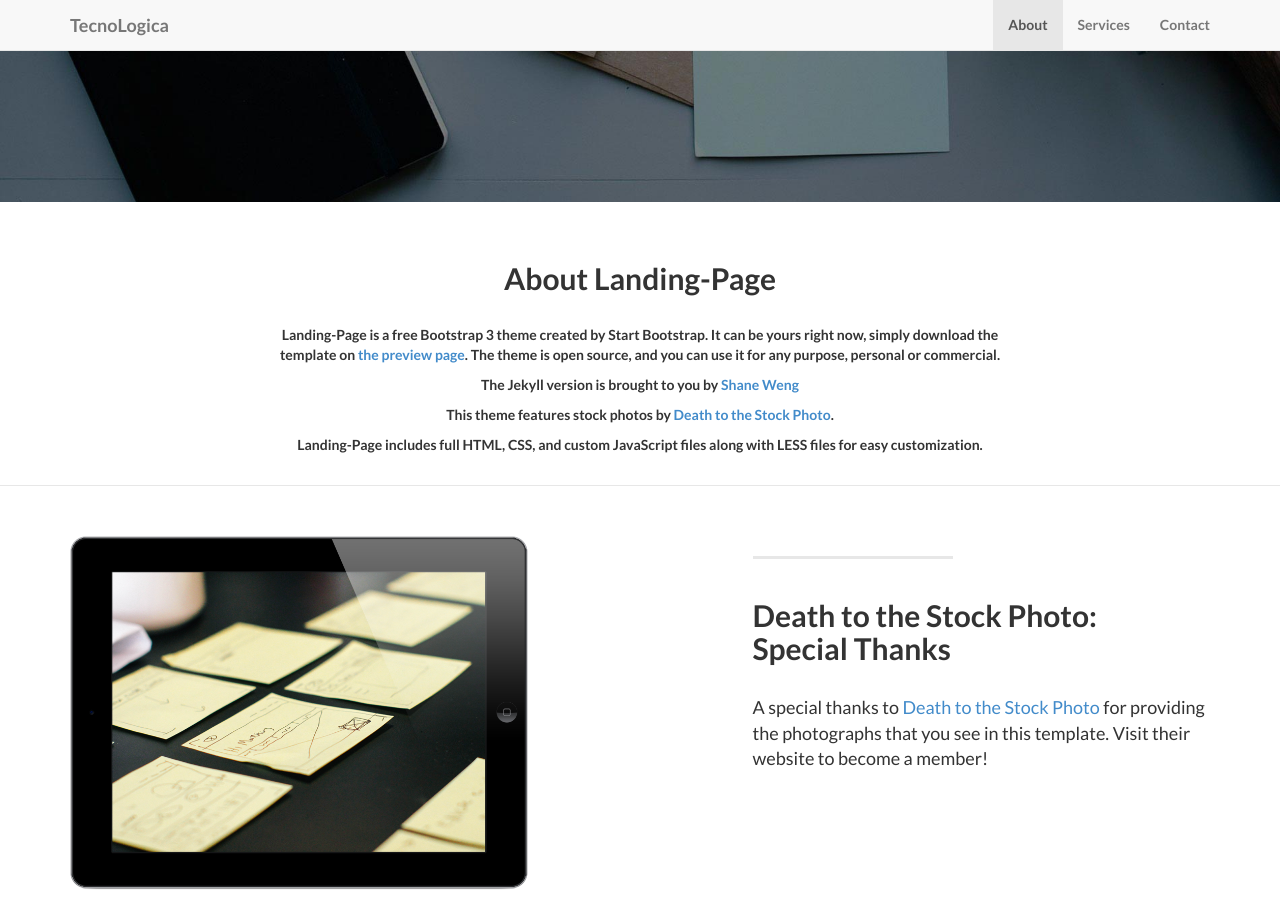
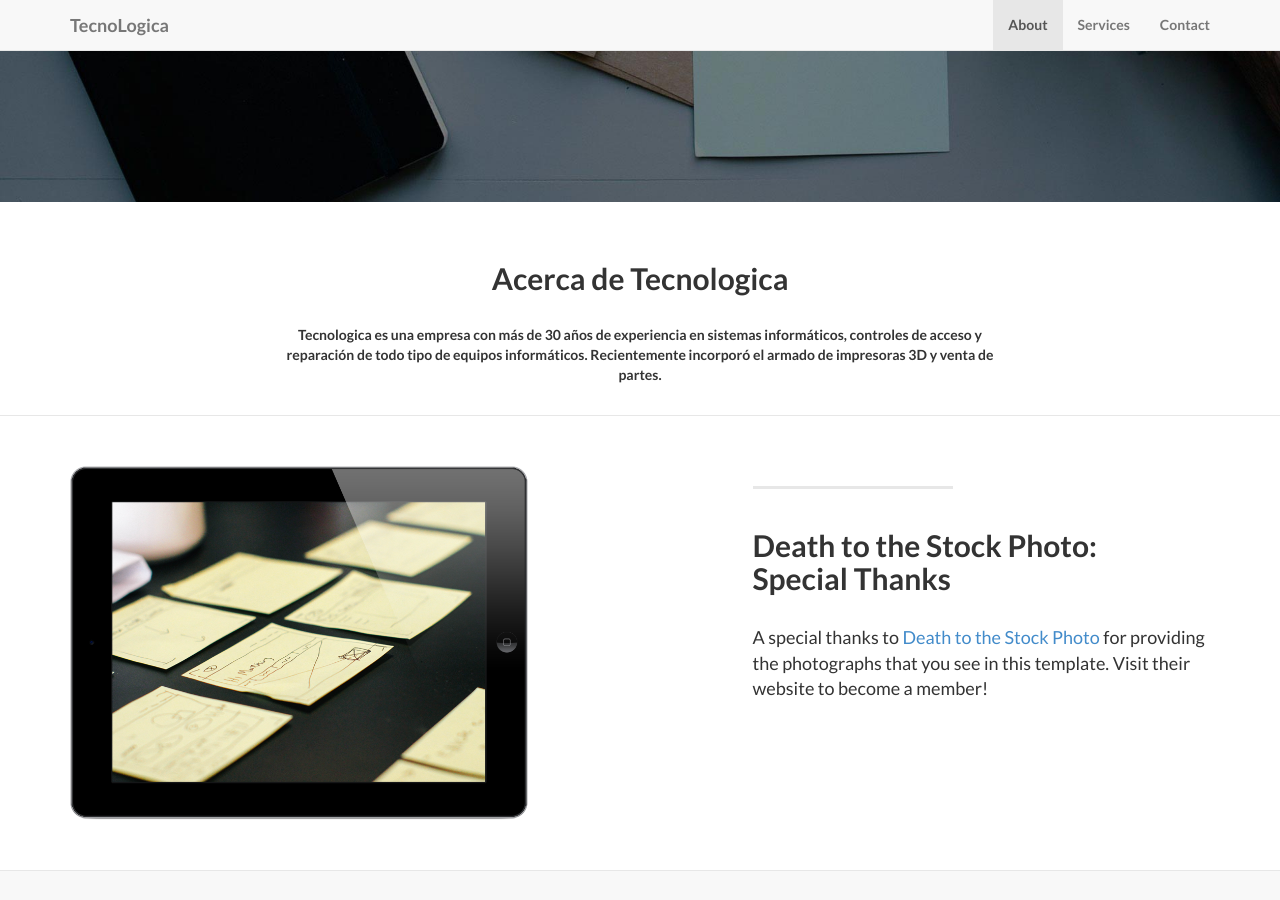
Before and after one commit to tecnologica-sistemas/website, a Jekyll site: the page built from index.html, in a window 1280 px wide and 900 px high, scrolled down 519 px. Built offline with Jekyll 4.4.1, drawn with Linux system fonts in a browser that asks for light colours.

Commit message:
Modified about section

```diff
--- a/_includes/about.html
+++ b/_includes/about.html
@@ -3,13 +3,13 @@
         <div class="row">
             <div class="col-lg-8 col-lg-offset-2">
               <br/><br/>
-              <h2>About Landing-Page</h2>
+              <h2>Acerca de Tecnologica</h2>
               <br/>
-                <p>Landing-Page is a free Bootstrap 3 theme created by Start Bootstrap. It can be yours right now, simply download the template on <a href="http://startbootstrap.com/template-overviews/landing-page/">the preview page</a>. The theme is open source, and you can use it for any purpose, personal or commercial.</p>
-                <p>The Jekyll version is brought to you by <a href="https://github.com/swcool">Shane Weng</a></p>
-                <p>This theme features stock photos by <a href="http://join.deathtothestockphoto.com//">Death to the Stock Photo</a>.</p>
-                <p>Landing-Page includes full HTML, CSS, and custom JavaScript files along with LESS files for easy customization.</p>
-                <br/>
-              </div>
+                <p>Tecnologica es una empresa con más de 30 años de experiencia en sistemas informáticos, controles de acceso
+                y reparación de todo tipo de equipos informáticos. Recientemente incorporó el armado de impresoras 3D y venta
+                de partes.
+                </p>
+              <br/>
+            </div>
         </div>
     </section>
```
